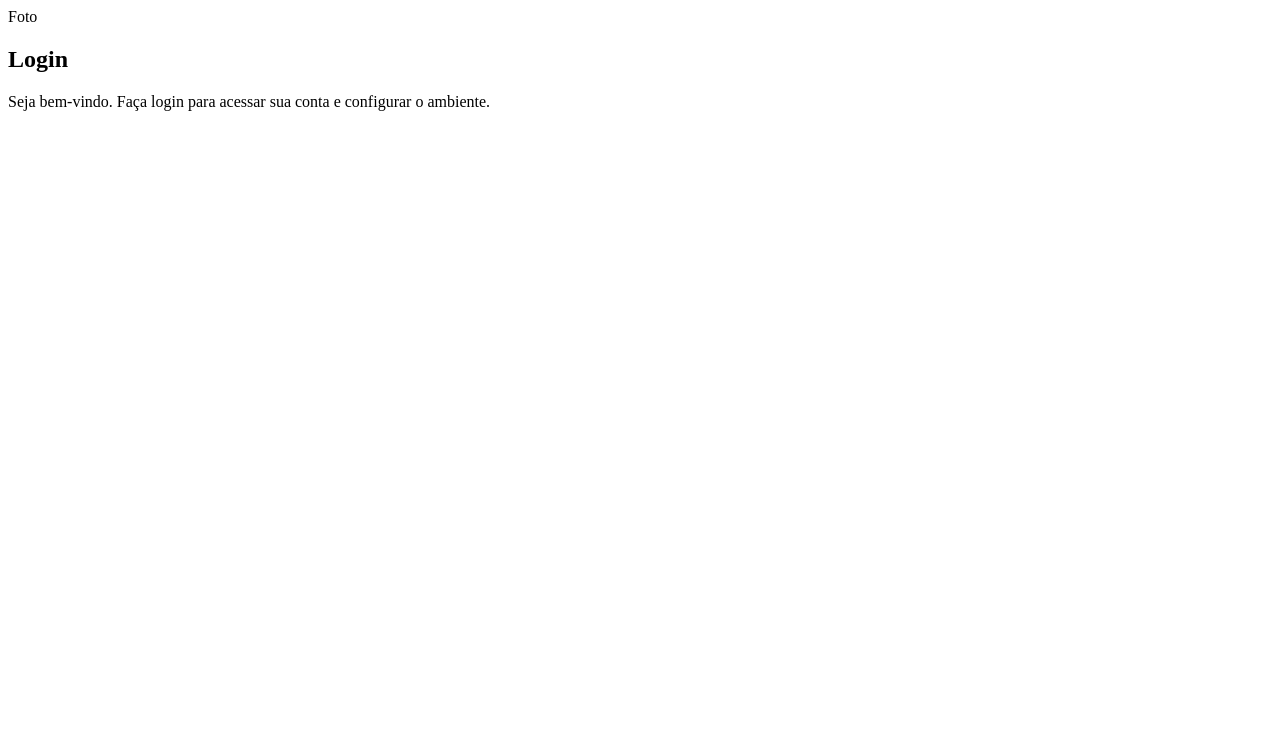
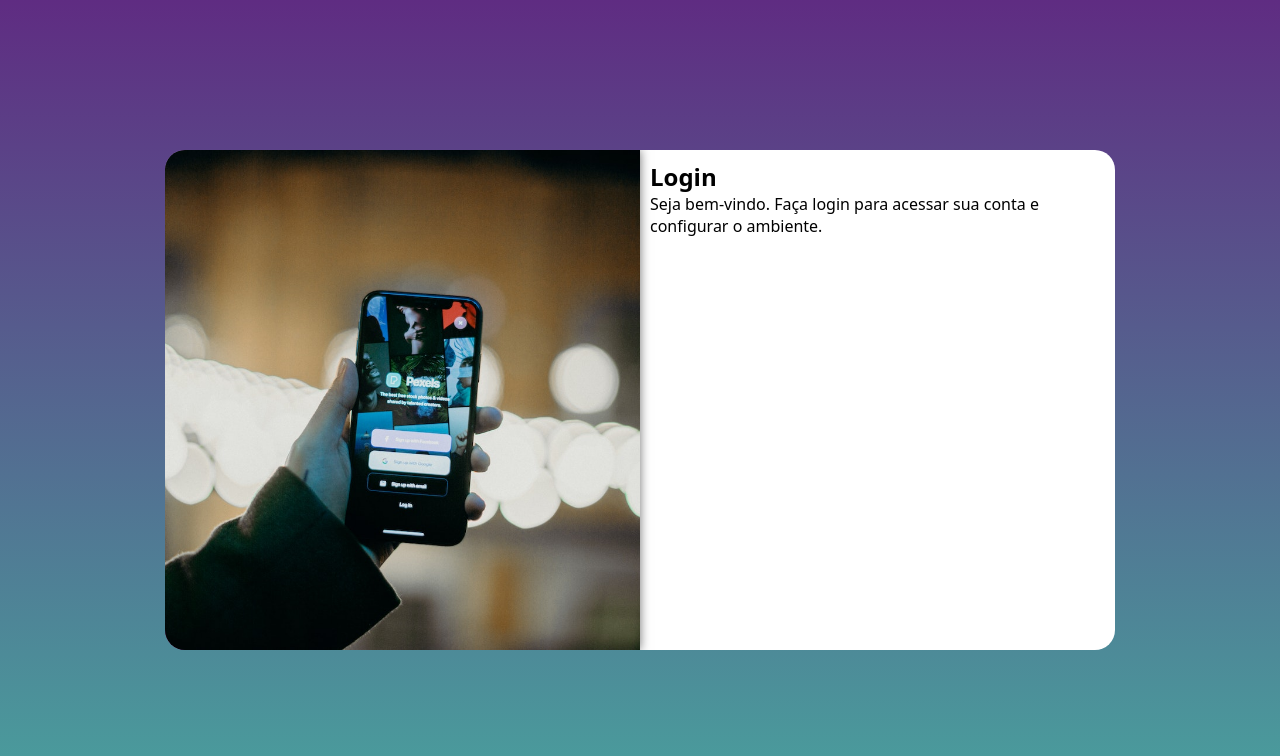
Before and after one commit to Carlos-Rochaa/projeto-login, a plain HTML site: page index.html in a window 1280 px wide. Drawn offline with Linux system fonts and the light colour scheme.

Commit message:
outras telas

```diff
--- /dev/null
+++ b/estilos/media-query.css
@@ -0,0 +1,50 @@
+@charset "UTF-8";
+
+@media screen and (min-width: 768px) and (max-width: 992px) {
+
+  body {
+    background-image: linear-gradient(to top, #49a09d, #5f2c82);
+  }
+
+  section#login {
+    width: 80vw;
+  }
+
+
+  section#login > div#imagem {
+    float: left;
+    width: 30%;
+    height: 100%;
+  }
+
+  section#login > div#formulario {
+    float: right;
+    width: 70%;
+  }
+
+
+
+}
+
+  @media screen and (min-width: 992px) {
+
+    body {
+      background-image: linear-gradient(to top, #49a09d, #5f2c82);
+    }
+
+
+    section#login {
+      width: 950px;
+    }
+
+    section#login > div#imagem {
+      float: left;
+      width: 50%;
+      height: 100%;
+    }
+
+    section#login > div#formulario {
+      float: right;
+      width: 50%;
+    }
+  }
--- a/estilos/style.css
+++ b/estilos/style.css
@@ -5,3 +5,52 @@
     Verde: #49a09d
     Lilás: #5f2c82
 */
+
+
+
+* {
+  padding: 0;
+  margin: 0;
+  font-family: system-ui, -apple-system, BlinkMacSystemFont, 'Segoe UI', Roboto, Oxygen, Ubuntu, Cantarell, 'Open Sans', 'Helvetica Neue', sans-serif;
+  box-sizing: border-box;
+}
+
+body, html {
+  background-color: #5f2c82;
+  height: 100vh;
+  width: 100vw;
+
+}
+
+main {
+  position: relative;
+  height: 100vh;
+  width: 100vw;
+}
+
+#login {
+  transform: translate(-50%, -50%);
+  top: 50%;
+  left: 50%;
+  position: absolute;
+  background-color: white;
+  width: 250px;
+  height: 500px;
+  border-radius: 20px;
+  overflow: hidden;
+}
+
+#login > #imagem {
+  display: block;
+  background: #5f2c82 url(../imagem/imagem-cel.jpg) no-repeat;
+  height: 200px;
+  background-size: cover;
+  background-position: center center;
+  box-shadow: 0px 0px 10px rgba(0, 0, 0, 0.555);
+
+}
+
+section#login > div#formulario {
+  display: block;
+  padding: 10px;
+}
--- a/index.html
+++ b/index.html
@@ -6,14 +6,15 @@
   <meta name="viewport" content="width=device-width, initial-scale=1.0">
   <title>Login</title>
   <link rel="stylesheet" href="estilos/style.css">
+  <link rel="stylesheet" href="estilos/media-query.css">
 </head>
 <body>
     <main>
       <section id="login">
-        <div class="imagem">
-          Foto
+        <div id="imagem">
+
         </div>
-        <div class="formulario">
+        <div id="formulario">
           <h1>Login</h1>
           <p>Seja bem-vindo. Faça login para acessar sua conta e configurar o ambiente.</p>
           <form action="login.php" method="post">
```
Also changed, not shown: imagem/imagem-cel.jpg (added).
